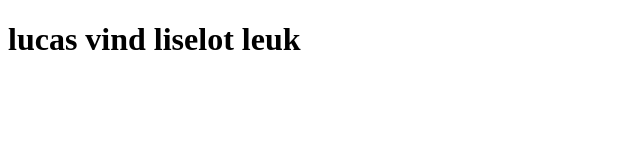
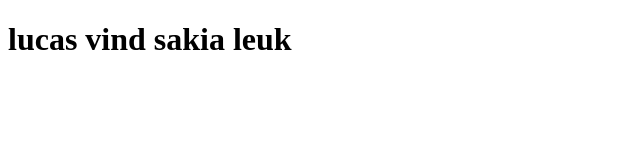
Before and after one commit to drafier/beter-dan..., a plain HTML site: page index.html in a window 1280 px wide. Shown: the whole page, without its empty margins (0-640 px from the left). Drawn offline with Linux system fonts and the light colour scheme.

Commit message:
Add files via upload

```diff
--- a/index.html
+++ b/index.html
@@ -4,7 +4,7 @@
 <meta charset=utf-8>
 <title>lucas daar ging je</title>
 </head>
-<h1> lucas vind liselot leuk
+<h1> lucas vind sakia leuk
 
 <body>
 </body>
```
